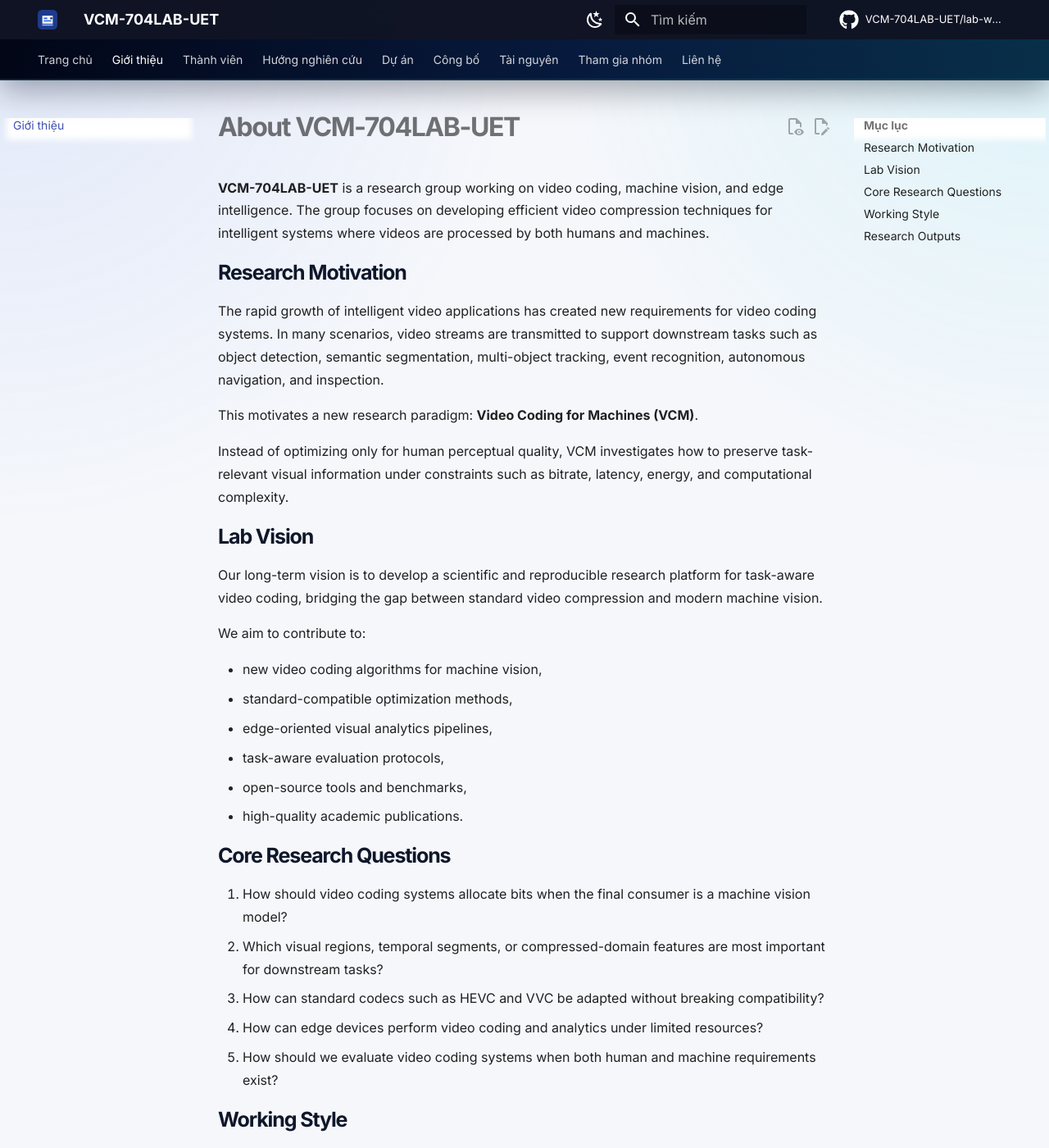
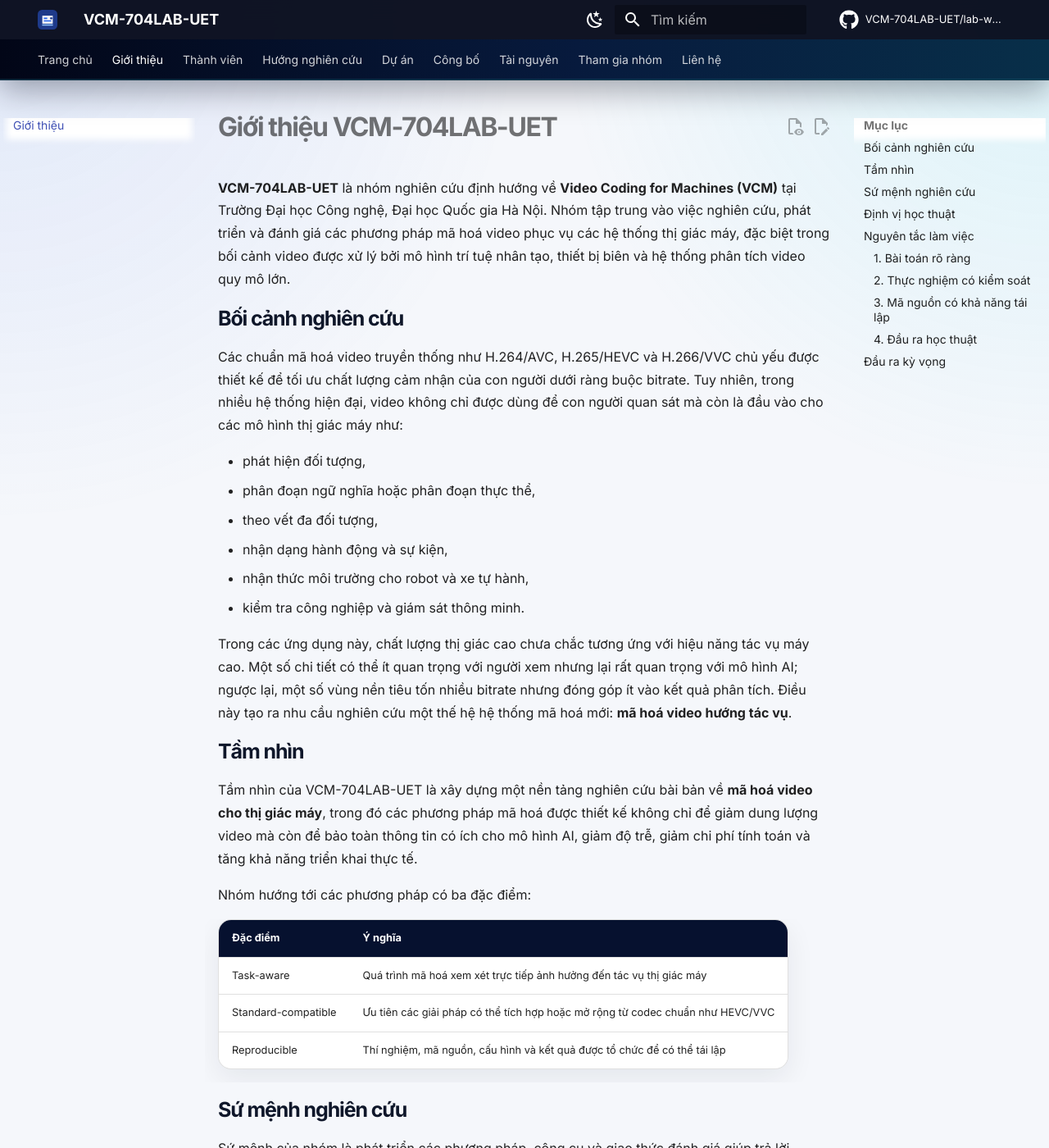
Before and after one commit to VCM-704LAB-UET/lab-website, an MkDocs documentation site: the page built from docs/about.md, in a window 1280 px wide and 1400 px high. Shown: the whole window at 82% size. Built offline with MkDocs 1.6.1 and Material for MkDocs 9.7.7, drawn with Linux system fonts in a browser that asks for light colours; comment, search, counter and statistics services are not loaded; some of the changed text lies outside the part shown.

Commit message:
Rewrite about page in Vietnamese with academic lab positioning

```diff
--- a/docs/about.md
+++ b/docs/about.md
@@ -1,60 +1,89 @@
 ---
-title: About
+title: Giới thiệu
 ---
 
-# About VCM-704LAB-UET
+# Giới thiệu VCM-704LAB-UET
 
-**VCM-704LAB-UET** is a research group working on video coding, machine vision, and edge intelligence. The group focuses on developing efficient video compression techniques for intelligent systems where videos are processed by both humans and machines.
+**VCM-704LAB-UET** là nhóm nghiên cứu định hướng về **Video Coding for Machines (VCM)** tại Trường Đại học Công nghệ, Đại học Quốc gia Hà Nội. Nhóm tập trung vào việc nghiên cứu, phát triển và đánh giá các phương pháp mã hoá video phục vụ các hệ thống thị giác máy, đặc biệt trong bối cảnh video được xử lý bởi mô hình trí tuệ nhân tạo, thiết bị biên và hệ thống phân tích video quy mô lớn.
 
-## Research Motivation
+## Bối cảnh nghiên cứu
 
-The rapid growth of intelligent video applications has created new requirements for video coding systems. In many scenarios, video streams are transmitted to support downstream tasks such as object detection, semantic segmentation, multi-object tracking, event recognition, autonomous navigation, and inspection.
+Các chuẩn mã hoá video truyền thống như H.264/AVC, H.265/HEVC và H.266/VVC chủ yếu được thiết kế để tối ưu chất lượng cảm nhận của con người dưới ràng buộc bitrate. Tuy nhiên, trong nhiều hệ thống hiện đại, video không chỉ được dùng để con người quan sát mà còn là đầu vào cho các mô hình thị giác máy như:
 
-This motivates a new research paradigm: **Video Coding for Machines (VCM)**.
+- phát hiện đối tượng,
+- phân đoạn ngữ nghĩa hoặc phân đoạn thực thể,
+- theo vết đa đối tượng,
+- nhận dạng hành động và sự kiện,
+- nhận thức môi trường cho robot và xe tự hành,
+- kiểm tra công nghiệp và giám sát thông minh.
 
-Instead of optimizing only for human perceptual quality, VCM investigates how to preserve task-relevant visual information under constraints such as bitrate, latency, energy, and computational complexity.
+Trong các ứng dụng này, chất lượng thị giác cao chưa chắc tương ứng với hiệu năng tác vụ máy cao. Một số chi tiết có thể ít quan trọng với người xem nhưng lại rất quan trọng với mô hình AI; ngược lại, một số vùng nền tiêu tốn nhiều bitrate nhưng đóng góp ít vào kết quả phân tích. Điều này tạo ra nhu cầu nghiên cứu một thế hệ hệ thống mã hoá mới: **mã hoá video hướng tác vụ**.
 
-## Lab Vision
+## Tầm nhìn
 
-Our long-term vision is to develop a scientific and reproducible research platform for task-aware video coding, bridging the gap between standard video compression and modern machine vision.
+Tầm nhìn của VCM-704LAB-UET là xây dựng một nền tảng nghiên cứu bài bản về **mã hoá video cho thị giác máy**, trong đó các phương pháp mã hoá được thiết kế không chỉ để giảm dung lượng video mà còn để bảo toàn thông tin có ích cho mô hình AI, giảm độ trễ, giảm chi phí tính toán và tăng khả năng triển khai thực tế.
 
-We aim to contribute to:
+Nhóm hướng tới các phương pháp có ba đặc điểm:
 
-- new video coding algorithms for machine vision,
-- standard-compatible optimization methods,
-- edge-oriented visual analytics pipelines,
-- task-aware evaluation protocols,
-- open-source tools and benchmarks,
-- high-quality academic publications.
+| Đặc điểm | Ý nghĩa |
+|---|---|
+| Task-aware | Quá trình mã hoá xem xét trực tiếp ảnh hưởng đến tác vụ thị giác máy |
+| Standard-compatible | Ưu tiên các giải pháp có thể tích hợp hoặc mở rộng từ codec chuẩn như HEVC/VVC |
+| Reproducible | Thí nghiệm, mã nguồn, cấu hình và kết quả được tổ chức để có thể tái lập |
 
-## Core Research Questions
+## Sứ mệnh nghiên cứu
 
-1. How should video coding systems allocate bits when the final consumer is a machine vision model?
-2. Which visual regions, temporal segments, or compressed-domain features are most important for downstream tasks?
-3. How can standard codecs such as HEVC and VVC be adapted without breaking compatibility?
-4. How can edge devices perform video coding and analytics under limited resources?
-5. How should we evaluate video coding systems when both human and machine requirements exist?
+Sứ mệnh của nhóm là phát triển các phương pháp, công cụ và giao thức đánh giá giúp trả lời những câu hỏi cốt lõi sau:
 
-## Working Style
+1. **Thông tin nào trong video là quan trọng đối với mô hình thị giác máy?**
+   Nhóm nghiên cứu các cách xác định vùng, khung hình, chuyển động hoặc đặc trưng miền nén có ảnh hưởng lớn đến độ chính xác của tác vụ.
 
-Our group follows a structured research workflow:
+2. **Làm thế nào để điều khiển codec theo mục tiêu tác vụ?**
+   Nhóm tập trung vào các cơ chế điều chỉnh bitrate, QP, CTU/CU-level control, ROI map và rate control dựa trên ngữ nghĩa hoặc rủi ro tác vụ.
 
-- reading and summarizing related work,
-- identifying research gaps,
-- building reproducible baselines,
-- proposing methodologically clear improvements,
-- running controlled experiments,
-- analyzing results scientifically,
-- preparing manuscripts, slides, posters, and technical reports.
+3. **Có thể khai thác trực tiếp thông tin trong miền nén hay không?**
+   Các thành phần như motion vector, residual, coding mode và partition structure có thể được sử dụng như tín hiệu phụ trợ cho phân tích video chi phí thấp.
 
-## Research Outputs
+4. **Làm thế nào để triển khai VCM trên thiết bị biên?**
+   Nhóm nghiên cứu cân bằng giữa bitrate, độ trễ, năng lượng, bộ nhớ và độ chính xác mô hình trong các pipeline edge AI.
 
-Expected outputs include:
+5. **Đánh giá VCM như thế nào cho đúng?**
+   Ngoài PSNR, MS-SSIM và VMAF, nhóm sử dụng các chỉ số tác vụ như mAP, mIoU, IDF1, HOTA, latency và BD-rate theo task accuracy.
 
-- journal papers,
-- conference papers,
-- open-source repositories,
-- benchmark protocols,
-- student theses,
-- research demonstrations,
-- technical reports and tutorials.
+## Định vị học thuật
+
+VCM-704LAB-UET nằm tại giao điểm của các lĩnh vực:
+
+- video coding và multimedia systems,
+- computer vision và machine learning,
+- edge computing và embedded AI,
+- task-oriented communication,
+- reproducible benchmarking.
+
+Nhóm không chỉ hướng tới việc tạo ra demo hoặc ứng dụng ngắn hạn, mà còn xây dựng các đóng góp học thuật có thể công bố tại hội nghị, workshop và tạp chí chuyên ngành về multimedia, image/video processing, computer vision và intelligent systems.
+
+## Nguyên tắc làm việc
+
+Nhóm vận hành theo bốn nguyên tắc:
+
+### 1. Bài toán rõ ràng
+Mỗi hướng nghiên cứu phải bắt đầu từ một câu hỏi khoa học cụ thể, có phân tích khoảng trống và có baseline để so sánh.
+
+### 2. Thực nghiệm có kiểm soát
+Mọi kết quả phải gắn với dataset, codec, cấu hình mã hoá, mô hình thị giác máy, script đánh giá và log thí nghiệm.
+
+### 3. Mã nguồn có khả năng tái lập
+Code cần có cấu trúc rõ, hướng dẫn chạy, file cấu hình, script reproduce và bảng kết quả.
+
+### 4. Đầu ra học thuật
+Mỗi dự án cần hướng tới ít nhất một trong các đầu ra: technical report, open-source baseline, benchmark, seminar, đồ án, luận văn hoặc bài báo.
+
+## Đầu ra kỳ vọng
+
+| Nhóm đầu ra | Mô tả |
+|---|---|
+| Công bố khoa học | Bài báo hội nghị, workshop, tạp chí trong lĩnh vực multimedia và computer vision |
+| Mã nguồn mở | Pipeline mã hoá, đánh giá, benchmark và script tái lập |
+| Benchmark | Giao thức đánh giá cho VCM trên detection, segmentation, tracking và edge analytics |
+| Đào tạo | Sinh viên nghiên cứu, đồ án, luận văn, seminar học thuật |
+| Hợp tác | Kết nối với nhóm nghiên cứu, doanh nghiệp và dự án ứng dụng liên quan video analytics |
```
